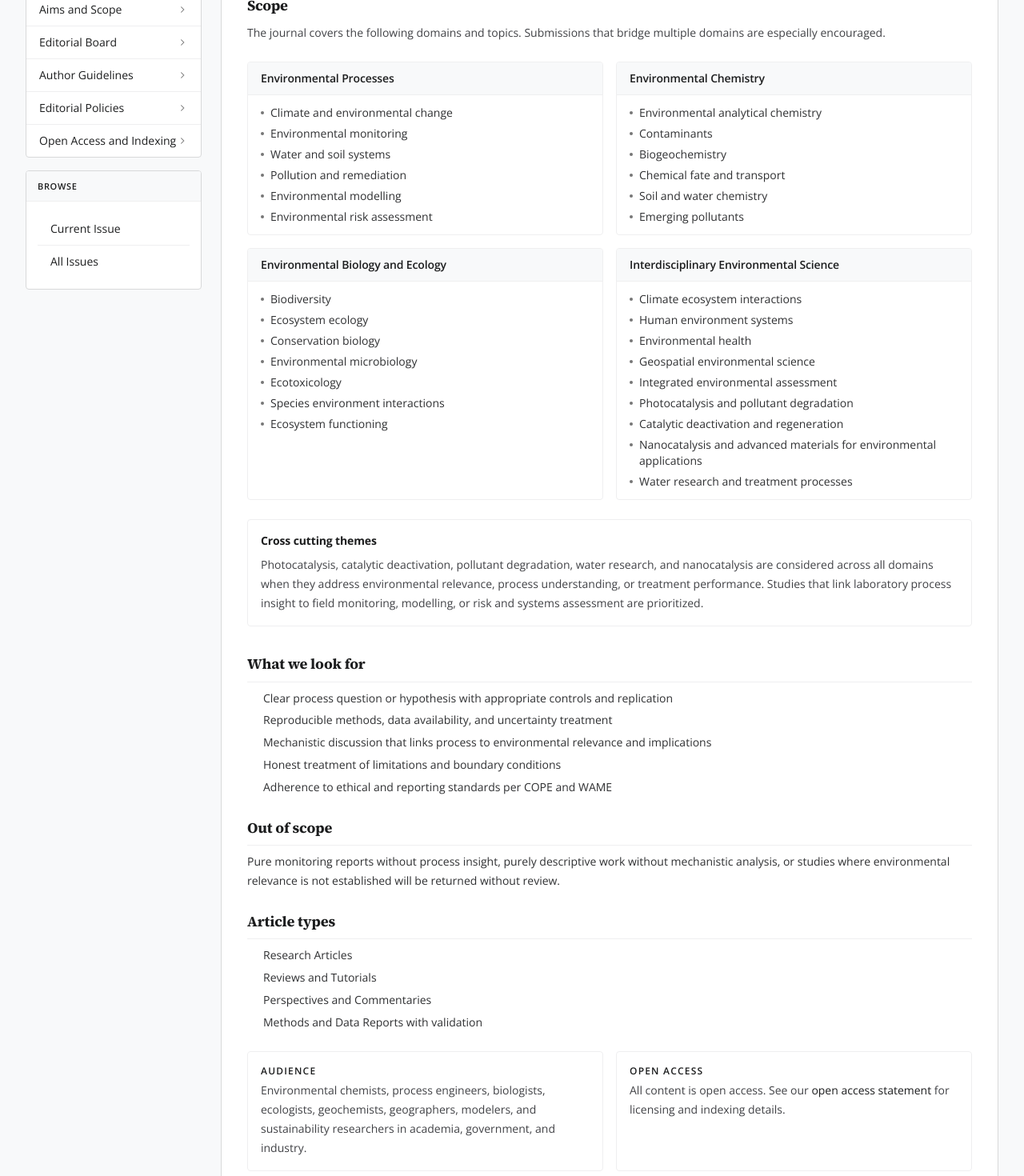
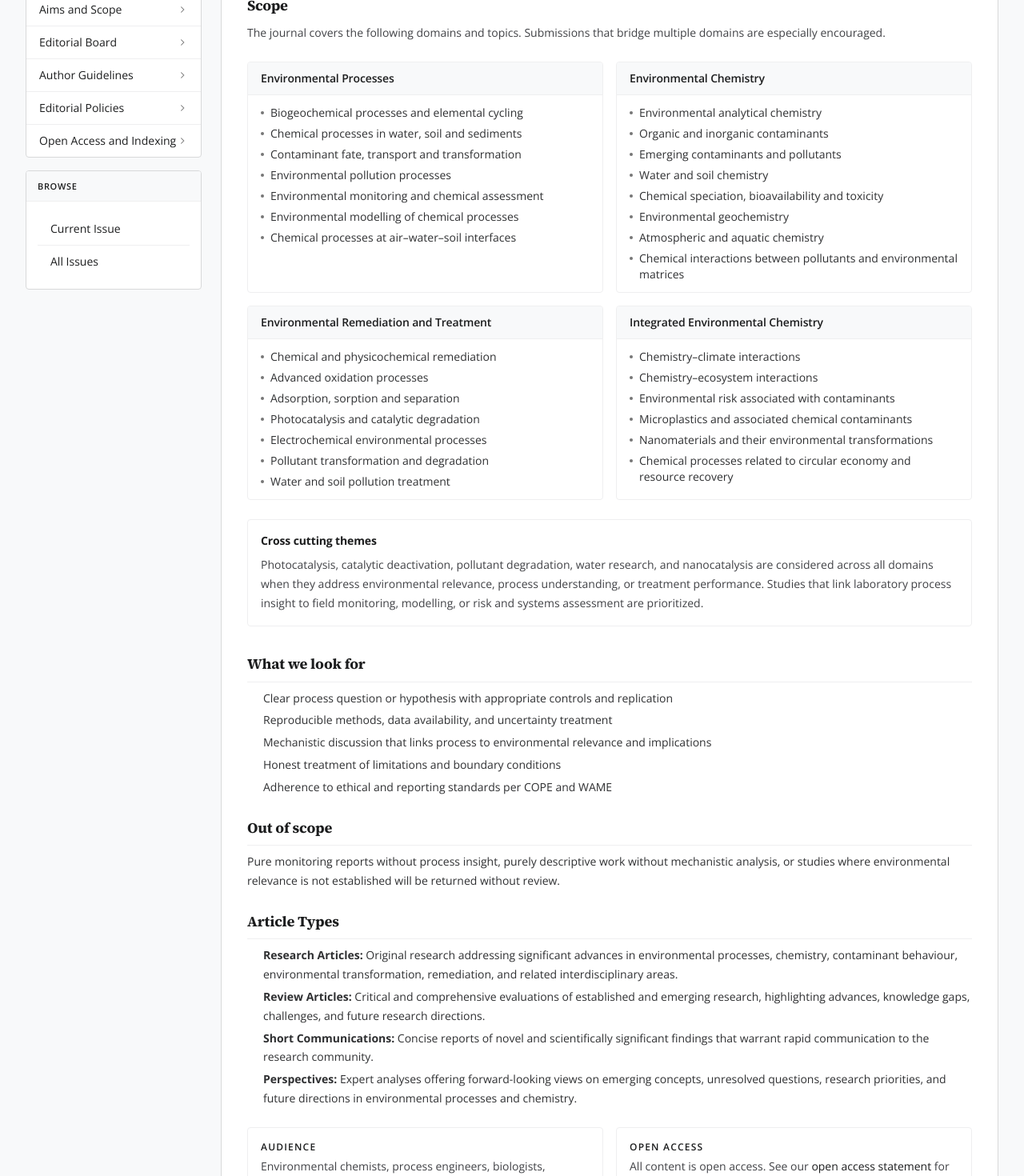
Before and after one commit to Thaha-28/EPC-journal, a Next.js app: page /aims-scope in a window 1280 px wide. Shown: the part 520-1990 px from the top of the page at 80% size. Built offline with nearby package versions, Linux system fonts and the light colour scheme; no server answers.

Commit message:
fix: public site corrections per reviewer (scope, article types, ISSN, footer contrast, board photos, OA/indexing, submit CTA)

```diff
--- a/src/app/aims-scope/page.tsx
+++ b/src/app/aims-scope/page.tsx
@@ -5,56 +5,56 @@ import { JournalLayout } from "@/components/Sidebar";
 export const metadata: Metadata = {
   title: "Aims and Scope",
   description:
-    "Aims and scope of Environmental Processes and Chemistry covering environmental processes, chemistry, biology, ecology and interdisciplinary environmental science.",
+    "Aims and scope of Environmental Processes and Chemistry covering environmental processes, chemistry, remediation and treatment, and integrated environmental chemistry.",
 };
 
 const scopeGroups = [
   {
     title: "Environmental Processes",
     items: [
-      "Climate and environmental change",
-      "Environmental monitoring",
-      "Water and soil systems",
-      "Pollution and remediation",
-      "Environmental modelling",
-      "Environmental risk assessment",
+      "Biogeochemical processes and elemental cycling",
+      "Chemical processes in water, soil and sediments",
+      "Contaminant fate, transport and transformation",
+      "Environmental pollution processes",
+      "Environmental monitoring and chemical assessment",
+      "Environmental modelling of chemical processes",
+      "Chemical processes at air–water–soil interfaces",
     ],
   },
   {
     title: "Environmental Chemistry",
     items: [
       "Environmental analytical chemistry",
-      "Contaminants",
-      "Biogeochemistry",
-      "Chemical fate and transport",
-      "Soil and water chemistry",
-      "Emerging pollutants",
+      "Organic and inorganic contaminants",
+      "Emerging contaminants and pollutants",
+      "Water and soil chemistry",
+      "Chemical speciation, bioavailability and toxicity",
+      "Environmental geochemistry",
+      "Atmospheric and aquatic chemistry",
+      "Chemical interactions between pollutants and environmental matrices",
     ],
   },
   {
-    title: "Environmental Biology and Ecology",
+    title: "Environmental Remediation and Treatment",
     items: [
-      "Biodiversity",
-      "Ecosystem ecology",
-      "Conservation biology",
-      "Environmental microbiology",
-      "Ecotoxicology",
-      "Species environment interactions",
-      "Ecosystem functioning",
+      "Chemical and physicochemical remediation",
+      "Advanced oxidation processes",
+      "Adsorption, sorption and separation",
+      "Photocatalysis and catalytic degradation",
+      "Electrochemical environmental processes",
+      "Pollutant transformation and degradation",
+      "Water and soil pollution treatment",
     ],
   },
   {
-    title: "Interdisciplinary Environmental Science",
+    title: "Integrated Environmental Chemistry",
     items: [
-      "Climate ecosystem interactions",
-      "Human environment systems",
-      "Environmental health",
-      "Geospatial environmental science",
-      "Integrated environmental assessment",
-      "Photocatalysis and pollutant degradation",
-      "Catalytic deactivation and regeneration",
-      "Nanocatalysis and advanced materials for environmental applications",
-      "Water research and treatment processes",
+      "Chemistry–climate interactions",
+      "Chemistry–ecosystem interactions",
+      "Environmental risk associated with contaminants",
+      "Microplastics and associated chemical contaminants",
+      "Nanomaterials and their environmental transformations",
+      "Chemical processes related to circular economy and resource recovery",
     ],
   },
 ];
@@ -123,12 +123,12 @@ export default function AimsScopePage() {
           <h2>Out of scope</h2>
           <p>Pure monitoring reports without process insight, purely descriptive work without mechanistic analysis, or studies where environmental relevance is not established will be returned without review.</p>
 
-          <h2>Article types</h2>
+          <h2>Article Types</h2>
           <ul>
-            <li>Research Articles</li>
-            <li>Reviews and Tutorials</li>
-            <li>Perspectives and Commentaries</li>
-            <li>Methods and Data Reports with validation</li>
+            <li><strong>Research Articles:</strong> Original research addressing significant advances in environmental processes, chemistry, contaminant behaviour, environmental transformation, remediation, and related interdisciplinary areas.</li>
+            <li><strong>Review Articles:</strong> Critical and comprehensive evaluations of established and emerging research, highlighting advances, knowledge gaps, challenges, and future research directions.</li>
+            <li><strong>Short Communications:</strong> Concise reports of novel and scientifically significant findings that warrant rapid communication to the research community.</li>
+            <li><strong>Perspectives:</strong> Expert analyses offering forward-looking views on emerging concepts, unresolved questions, research priorities, and future directions in environmental processes and chemistry.</li>
           </ul>
         </div>
 
--- a/src/app/articles/[id]/page.tsx
+++ b/src/app/articles/[id]/page.tsx
@@ -368,7 +368,7 @@ export default async function ArticlePage({ params }: Props) {
         {article.doi && <meta name="citation_doi" content={article.doi} />}
         {article.datePublished && <meta name="citation_publication_date" content={article.datePublished} />}
         <meta name="citation_journal_title" content={siteConfig.name} />
-        <meta name="citation_issn" content={siteConfig.issn.online} />
+        <meta name="citation_issn" content="Pending Assignment" />
         <meta name="citation_publisher" content={siteConfig.publisher} />
         {doiUrl && <meta name="citation_pdf_url" content={article.galleys?.[0]?.url ?? doiUrl} />}
       </>
--- a/src/app/author-guidelines/page.tsx
+++ b/src/app/author-guidelines/page.tsx
@@ -51,6 +51,13 @@ export default function AuthorGuidelinesPage() {
           <p>Primary data, code, and detailed methods must be available. Use repositories with DOIs and cite them.</p>
           <h3>References and units</h3>
           <p>Use consistent citation style. Use SI units. Show uncertainties where relevant. Report detection limits and QA QC.</p>
+          <h2>Article Types</h2>
+          <ul>
+            <li><strong>Research Articles:</strong> Original research addressing significant advances in environmental processes, chemistry, contaminant behaviour, environmental transformation, remediation, and related interdisciplinary areas.</li>
+            <li><strong>Review Articles:</strong> Critical and comprehensive evaluations of established and emerging research, highlighting advances, knowledge gaps, challenges, and future research directions.</li>
+            <li><strong>Short Communications:</strong> Concise reports of novel and scientifically significant findings that warrant rapid communication to the research community.</li>
+            <li><strong>Perspectives:</strong> Expert analyses offering forward-looking views on emerging concepts, unresolved questions, research priorities, and future directions in environmental processes and chemistry.</li>
+          </ul>
           <h2>Peer review</h2>
           <p>Peer review is conducted by at least two independent reviewers, editor makes final decision. Typical timeline: first decision within 4 to 6 weeks. See our <Link href="/editorial-policies">editorial policies</Link> for the full review process.</p>
           <h2>After acceptance</h2>
--- a/src/app/page.tsx
+++ b/src/app/page.tsx
@@ -26,7 +26,7 @@ export default async function HomePage() {
               Submit an article
             </Link>
           </div>
-          <p className="mt-4 text-xs tracking-wide text-[#767676]">Online ISSN {siteConfig.issn.online} · Continuous publication</p>
+          <p className="mt-4 text-xs tracking-wide text-[#767676]">Online ISSN: Pending Assignment · Continuous publication</p>
         </div>
       </div>
 
@@ -39,7 +39,7 @@ export default async function HomePage() {
           </Link>
         </div>
         <p className="mt-4 text-sm leading-7 text-[#2F3032]">
-          <strong>Environmental Processes and Chemistry (Online ISSN: {siteConfig.issn.online})</strong> publishes research across environmental processes, chemistry, biology and ecology, and interdisciplinary environmental science. We welcome experimental, field, and modelling studies that advance process understanding from molecular to landscape scales.
+          <strong>Environmental Processes and Chemistry (Online ISSN: Pending Assignment)</strong> publishes research across environmental processes, chemistry, remediation and treatment, and integrated environmental chemistry. We welcome experimental, field, and modelling studies that advance process understanding from molecular to landscape scales.
         </p>
         <div className="mt-5 grid gap-3 sm:grid-cols-2 lg:grid-cols-4">
           <div className="rounded border border-[#EFEFF0] bg-white p-3.5">
@@ -51,12 +51,12 @@ export default async function HomePage() {
             <p className="mt-1.5 text-sm leading-5 text-[#767676]">Analytical chemistry, contaminants, biogeochemistry, fate and transport, soil and water chemistry, emerging pollutants.</p>
           </div>
           <div className="rounded border border-[#EFEFF0] bg-white p-3.5">
-            <p className="text-xs font-semibold text-[#1C1D1E]">Biology and Ecology</p>
-            <p className="mt-1.5 text-sm leading-5 text-[#767676]">Biodiversity, ecosystem ecology, conservation, microbiology, ecotoxicology, species environment interactions.</p>
+            <p className="text-xs font-semibold text-[#1C1D1E]">Environmental Remediation and Treatment</p>
+            <p className="mt-1.5 text-sm leading-5 text-[#767676]">Chemical and physicochemical remediation, advanced oxidation processes, adsorption, photocatalysis, electrochemical processes.</p>
           </div>
           <div className="rounded border border-[#EFEFF0] bg-white p-3.5">
-            <p className="text-xs font-semibold text-[#1C1D1E]">Interdisciplinary</p>
-            <p className="mt-1.5 text-sm leading-5 text-[#767676]">Climate ecosystem interactions, environmental health, geospatial science, photocatalysis, nanocatalysis, water research.</p>
+            <p className="text-xs font-semibold text-[#1C1D1E]">Integrated Environmental Chemistry</p>
+            <p className="mt-1.5 text-sm leading-5 text-[#767676]">Chemistry–climate and ecosystem interactions, microplastics, nanomaterials, circular economy, and resource recovery.</p>
           </div>
         </div>
       </div>
--- a/src/app/submit/page.tsx
+++ b/src/app/submit/page.tsx
@@ -39,9 +39,9 @@ export default function SubmitPage() {
           <h2 className="text-sm font-bold">Ready to submit?</h2>
           <p className="mt-1 text-sm leading-6 text-white/80">Start a new submission in the editorial system. You will need an author account — registration takes a minute and includes email confirmation.</p>
           <div className="mt-4 flex flex-wrap gap-2">
-            <a href={submitUrl} className="inline-flex items-center justify-center rounded bg-white px-5 py-2.5 text-sm font-bold text-[#1C1D1E] hover:bg-[#F8F9FA]">Start online submission →</a>
-            <a href={registerUrl} className="inline-flex items-center justify-center rounded border border-white/20 bg-transparent px-5 py-2.5 text-sm font-medium text-white hover:bg-white/10">Create author account</a>
-            <Link href="/author-guidelines" className="inline-flex items-center justify-center rounded border border-white/20 bg-transparent px-5 py-2.5 text-sm font-medium text-white hover:bg-white/10">Read author guidelines</Link>
+            <a href={submitUrl} className="inline-flex items-center justify-center rounded bg-white px-5 py-2.5 text-sm font-bold text-[#1C1D1E] hover:bg-[#F8F9FA] focus:outline-none focus:ring-2 focus:ring-white focus:ring-offset-2 focus:ring-offset-[#1C1D1E]">Start online submission →</a>
+            <a href={registerUrl} className="inline-flex items-center justify-center rounded border border-white bg-transparent px-5 py-2.5 text-sm font-medium text-white hover:bg-white/10 focus:outline-none focus:ring-2 focus:ring-white/50 focus:ring-offset-2 focus:ring-offset-[#1C1D1E]">Create author account</a>
+            <Link href="/author-guidelines" className="inline-flex items-center justify-center rounded border border-white bg-transparent px-5 py-2.5 text-sm font-medium text-white hover:bg-white/10 focus:outline-none focus:ring-2 focus:ring-white/50 focus:ring-offset-2 focus:ring-offset-[#1C1D1E]">Read author guidelines</Link>
           </div>
           <p className="mt-3 text-xs text-white/60">Editorial system: <span className="font-mono">{submitUrl}</span></p>
         </div>
--- a/src/components/CitationTools.tsx
+++ b/src/components/CitationTools.tsx
@@ -186,7 +186,7 @@ export function ArticleSideTools({ article }: { article: JournalArticle }) {
   const [copiedLink, setCopiedLink] = useState(false);
 
   async function handleCopyLink() {
-    const url = typeof window !== "undefined" ? window.location.href : `https://epc-journal.org/articles/${article.id}`;
+    const url = typeof window !== "undefined" ? window.location.href : `${siteConfig.url}/articles/${article.id}`;
     try {
       await navigator.clipboard.writeText(url);
       setCopiedLink(true);
@@ -204,7 +204,7 @@ export function ArticleSideTools({ article }: { article: JournalArticle }) {
   }
 
   async function handleShare() {
-    const url = typeof window !== "undefined" ? window.location.href : `https://epc-journal.org/articles/${article.id}`;
+    const url = typeof window !== "undefined" ? window.location.href : `${siteConfig.url}/articles/${article.id}`;
     const title = article.title;
     if (navigator.share) {
       try {
--- a/src/components/Sidebar.tsx
+++ b/src/components/Sidebar.tsx
@@ -83,7 +83,7 @@ export function RightSidebar() {
           </div>
           <div className="flex justify-between">
             <span className="text-muted-foreground">ISSN</span>
-            <span className="font-medium">{siteConfig.issn.online}</span>
+            <span className="font-medium">Pending Assignment</span>
           </div>
           <div className="flex justify-between">
             <span className="text-muted-foreground">Frequency</span>
--- a/src/lib/config.ts
+++ b/src/lib/config.ts
@@ -13,8 +13,8 @@ export const siteConfig = {
     journalCode: "epc",
   },
   issn: {
-    online: "XXXX-XXXX",
-    print: "XXXX-XXXX",
+    online: "Pending Assignment",
+    print: "Pending Assignment",
   },
   publisher: "Environmental Processes and Chemistry",
   nav: {
```
Also changed, not shown: src/app/editorial-board/page.tsx (+23 -3 lines), src/app/open-access/page.tsx (+23 -17 lines), src/components/Footer.tsx (+11 -11 lines).
